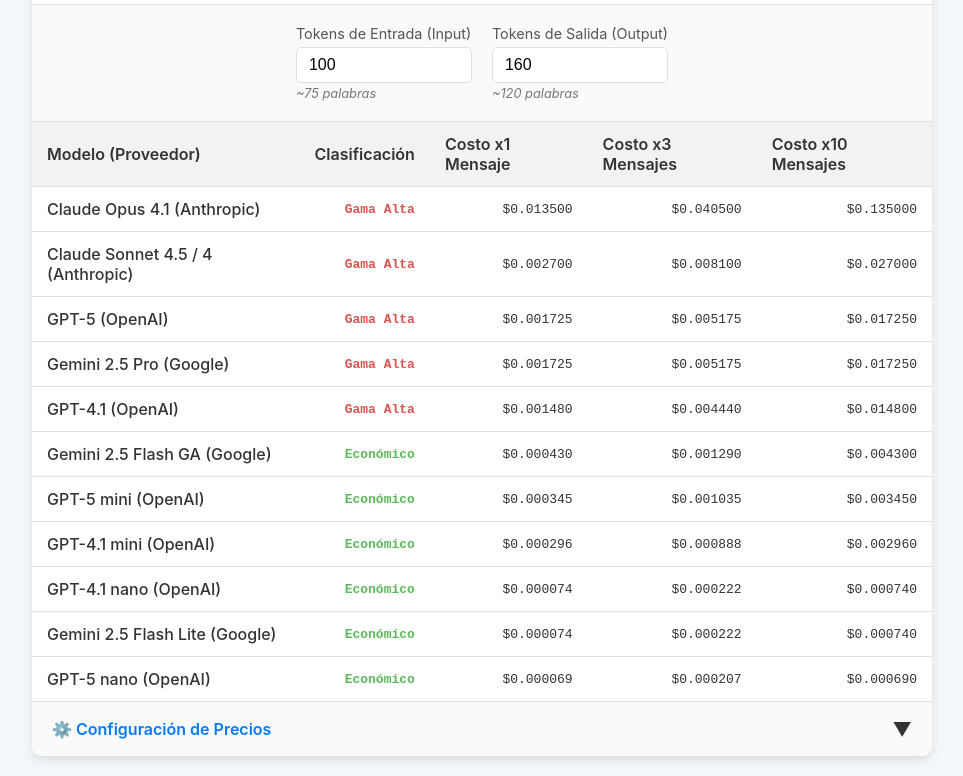
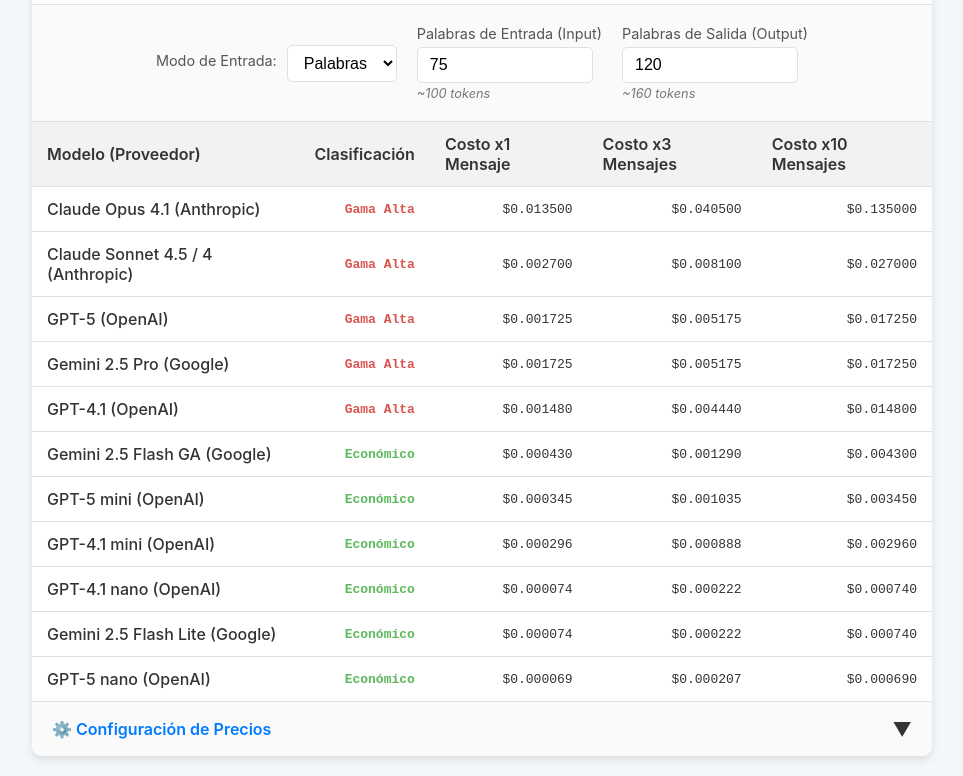
Before and after one commit to rmonteroh/cost-per-message, a plain HTML site: page index.html in a window 1280 px wide. Shown: the part 95-871 px from the top of the page, without its empty margins (158-1121 px from the left). Drawn offline with Linux system fonts and the light colour scheme.

Commit message:
Add mode selector for input type (words/tokens) with dynamic label updates and help text adjustments.

```diff
--- a/index.html
+++ b/index.html
@@ -51,6 +51,19 @@
         background-color: #fafafa;
         border-bottom: 1px solid var(--border-color);
         flex-wrap: wrap;
+      }
+      .mode-selector {
+        display: flex;
+        align-items: center;
+        gap: 10px;
+      }
+      select {
+        padding: 8px 12px;
+        border-radius: 5px;
+        border: 1px solid var(--border-color);
+        font-size: 1em;
+        background-color: white;
+        cursor: pointer;
       }
       .input-group {
         display: flex;
@@ -217,15 +230,22 @@
       </header>
 
       <div class="controls">
-        <div class="input-group">
-          <label for="inputTokens">Tokens de Entrada (Input)</label>
-          <input type="number" id="inputTokens" value="100" min="0" />
-          <span class="token-help" id="inputHelp">~75 palabras</span>
+        <div class="mode-selector">
+          <label for="inputMode">Modo de Entrada:</label>
+          <select id="inputMode">
+            <option value="words">Palabras</option>
+            <option value="tokens">Tokens</option>
+          </select>
         </div>
         <div class="input-group">
-          <label for="outputTokens">Tokens de Salida (Output)</label>
-          <input type="number" id="outputTokens" value="160" min="0" />
-          <span class="token-help" id="outputHelp">~120 palabras</span>
+          <label for="inputTokens" id="inputLabel">Palabras de Entrada (Input)</label>
+          <input type="number" id="inputTokens" value="75" min="0" />
+          <span class="token-help" id="inputHelp">~100 tokens</span>
+        </div>
+        <div class="input-group">
+          <label for="outputTokens" id="outputLabel">Palabras de Salida (Output)</label>
+          <input type="number" id="outputTokens" value="120" min="0" />
+          <span class="token-help" id="outputHelp">~160 tokens</span>
         </div>
       </div>
 
@@ -301,8 +321,11 @@
       let models = JSON.parse(localStorage.getItem("llmPrices")) || JSON.parse(JSON.stringify(defaultPrices));
 
       // --- Elementos del DOM ---
+      const inputModeEl = document.getElementById("inputMode");
       const inputTokensEl = document.getElementById("inputTokens");
       const outputTokensEl = document.getElementById("outputTokens");
+      const inputLabelEl = document.getElementById("inputLabel");
+      const outputLabelEl = document.getElementById("outputLabel");
       const inputHelpEl = document.getElementById("inputHelp");
       const outputHelpEl = document.getElementById("outputHelp");
       const tableBody = document.querySelector("#resultsTable tbody");
@@ -312,20 +335,51 @@
       const saveBtn = document.getElementById("saveBtn");
       const resetBtn = document.getElementById("resetBtn");
 
+      // --- Función para obtener tokens (convierte si es necesario) ---
+      function getTokenValue(inputValue, mode) {
+        if (mode === "words") {
+          // Convertir palabras a tokens (1 palabra ≈ 1.33 tokens)
+          return Math.round(inputValue / 0.75);
+        }
+        return inputValue;
+      }
+
       // --- Función para actualizar el texto de ayuda ---
-      function updateTokenHelp(tokens, helpElement) {
-        const words = Math.round(tokens * 0.75);
-        helpElement.textContent = `~${words} palabras`;
+      function updateTokenHelp(inputValue, helpElement, mode) {
+        if (mode === "tokens") {
+          const words = Math.round(inputValue * 0.75);
+          helpElement.textContent = `~${words} palabras`;
+        } else {
+          const tokens = Math.round(inputValue / 0.75);
+          helpElement.textContent = `~${tokens} tokens`;
+        }
+      }
+
+      // --- Función para actualizar las etiquetas según el modo ---
+      function updateLabels() {
+        const mode = inputModeEl.value;
+        if (mode === "words") {
+          inputLabelEl.textContent = "Palabras de Entrada (Input)";
+          outputLabelEl.textContent = "Palabras de Salida (Output)";
+        } else {
+          inputLabelEl.textContent = "Tokens de Entrada (Input)";
+          outputLabelEl.textContent = "Tokens de Salida (Output)";
+        }
       }
 
       // --- Función Principal de Cálculo y Renderizado ---
       function calculateAndRender() {
-        const inputTokens = parseInt(inputTokensEl.value) || 0;
-        const outputTokens = parseInt(outputTokensEl.value) || 0;
+        const mode = inputModeEl.value;
+        const inputValue = parseInt(inputTokensEl.value) || 0;
+        const outputValue = parseInt(outputTokensEl.value) || 0;
+
+        // Convertir a tokens si es necesario
+        const inputTokens = getTokenValue(inputValue, mode);
+        const outputTokens = getTokenValue(outputValue, mode);
 
         // Actualizar mensajes de ayuda
-        updateTokenHelp(inputTokens, inputHelpEl);
-        updateTokenHelp(outputTokens, outputHelpEl);
+        updateTokenHelp(inputValue, inputHelpEl, mode);
+        updateTokenHelp(outputValue, outputHelpEl, mode);
 
         // Limpiar la tabla antes de renderizar
         tableBody.innerHTML = "";
@@ -426,6 +480,10 @@
       }
 
       // --- Event Listeners ---
+      inputModeEl.addEventListener("change", () => {
+        updateLabels();
+        calculateAndRender();
+      });
       inputTokensEl.addEventListener("input", calculateAndRender);
       outputTokensEl.addEventListener("input", calculateAndRender);
       configHeader.addEventListener("click", toggleConfig);
```
